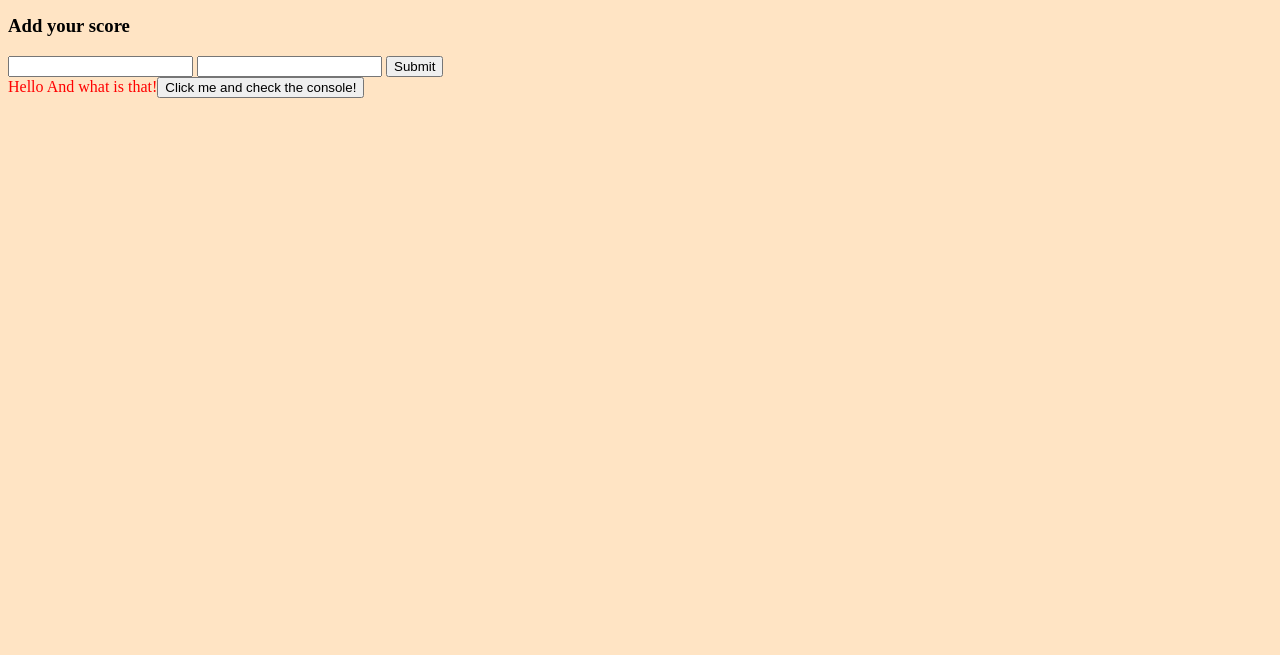
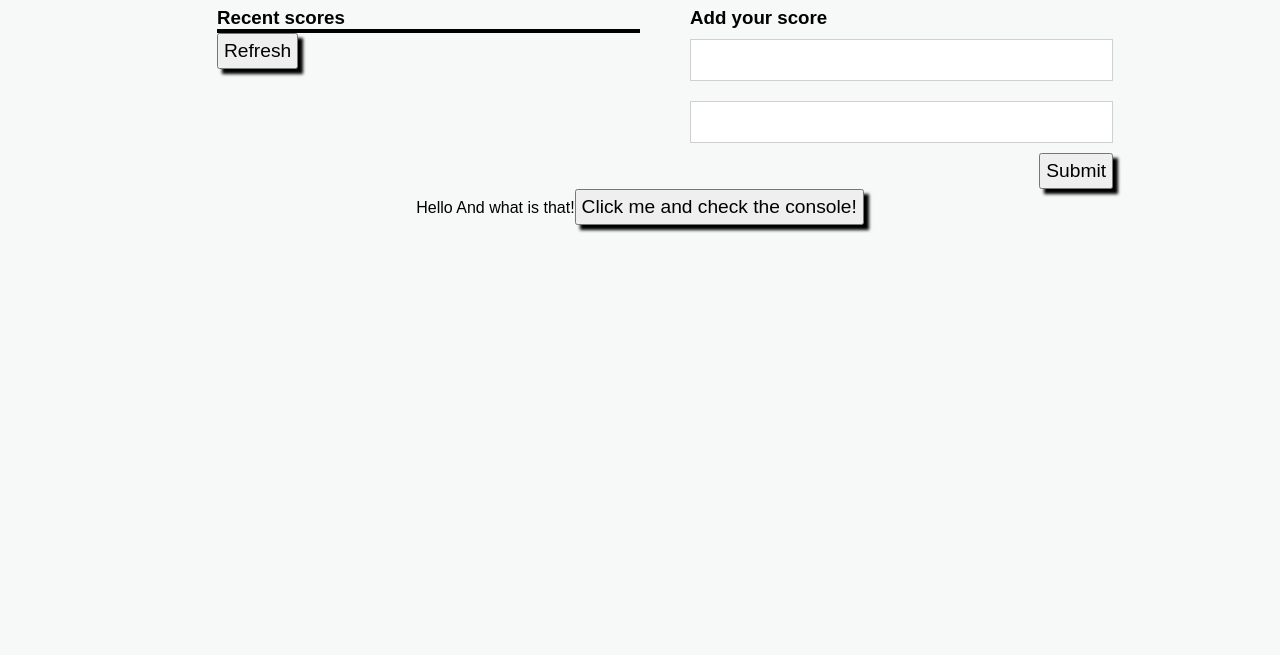
Before and after one commit to belmeetmule/leader-board, a website built with webpack: page src/index.html in a window 1280 px wide. Shown: the part 145-800 px from the top of the page. Built offline with nearby package versions, Linux system fonts and the light colour scheme.

Commit message:
add style to the page

```diff
--- a/src/style.css
+++ b/src/style.css
@@ -1,7 +1,77 @@
-body {
-    background-color: bisque;
+*{
+    margin: 0;
+    padding: 0;
+    box-sizing: border-box;
 }
 
-.hello{
-    color: red;
+body {
+    background-color: #f7f8f8;
+    display: flex;
+    flex-direction: column;
+    align-items: center;
+    font-family: 'Poppins', sans-serif;
+  }
+
+header,
+main{
+    background-color: #f7f8f8;
+    width: 70%;
+    min-width: 375px;
 }
+main {
+    display: flex;
+    gap: 50px;
+    margin-top: 35px;
+    margin-left: 50px;
+}
+
+header{
+    margin-top: 80px;
+}
+
+.left-col,
+.right-col{
+    flex: 1;
+}
+
+.section-header{
+    display: flex;
+    flex-direction: row;
+    margin-bottom: 10px;
+    justify-content: space-between;
+
+}
+
+input{
+    margin: 10px;
+    margin-left: 0;
+    padding: 20px;
+    border: 1px solid #d0d0d0;
+    width: 100%;
+    font-size: 1.2rem;
+    color: #595a5b;
+    height: 40px;
+}
+
+button{
+    padding: 5px;
+    font-size: 1.2rem;
+    box-shadow: 5px 5px 3px #000
+}
+
+button.submit{
+    float: right;
+}
+
+ul {
+    list-style: none;
+    border: 2px solid #000;
+}
+
+.score-list li{
+    height: 35px;
+    padding:5px;
+}
+li:nth-of-type(even) {
+    background-color: #d3d3d3;
+  }
```
